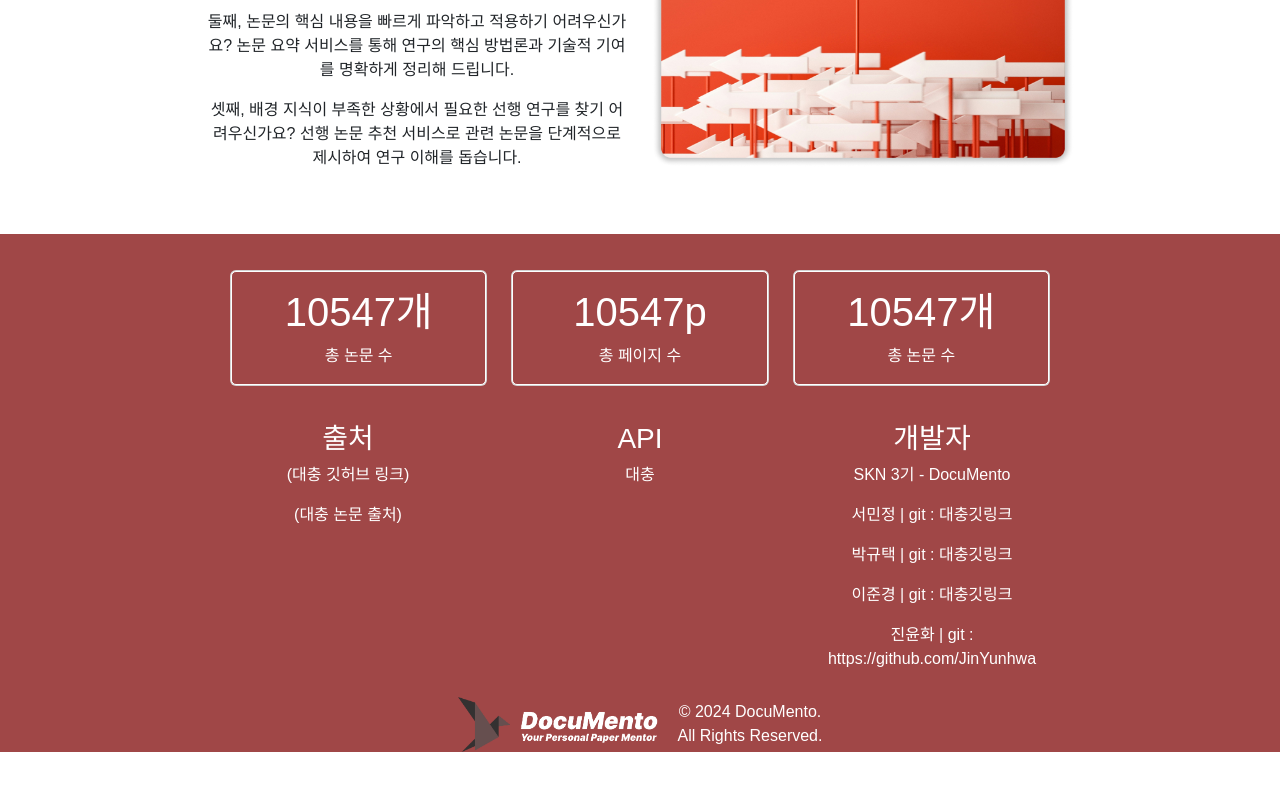
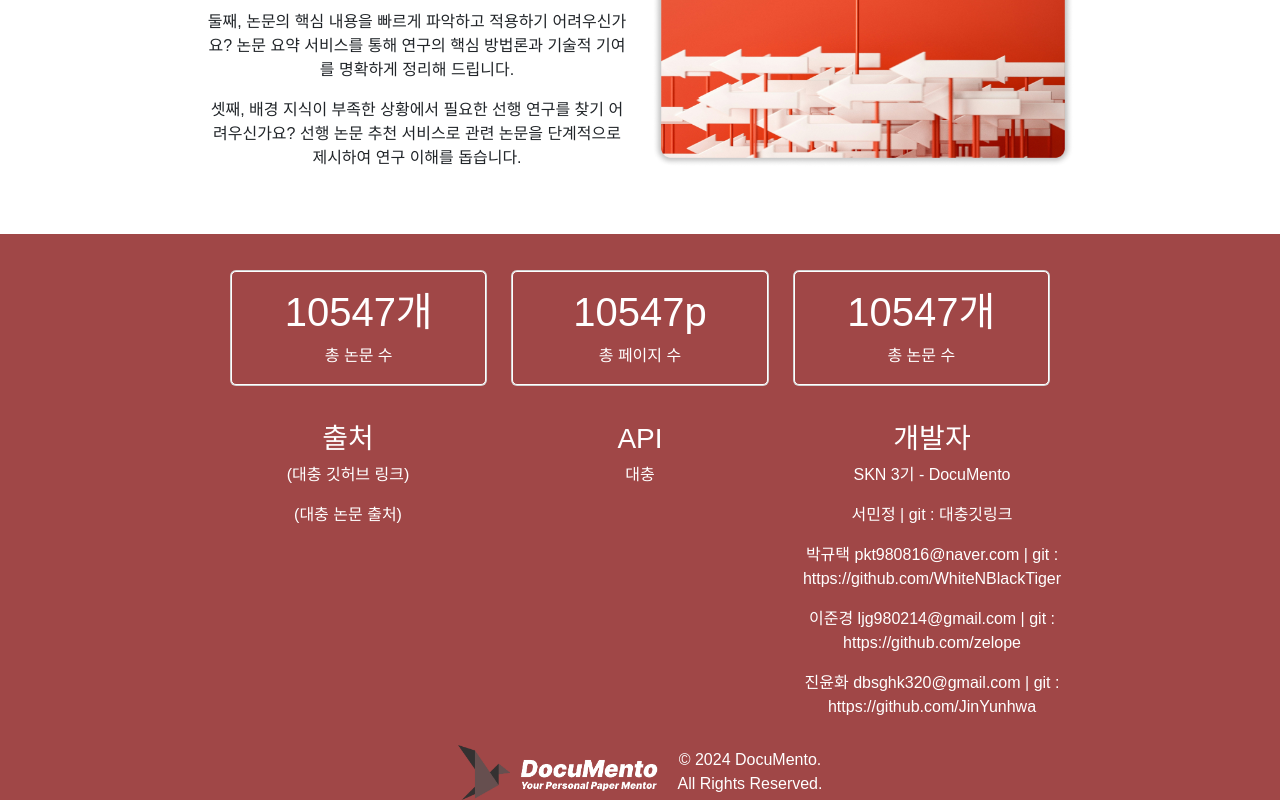
Before and after one commit to SKNETWORKS-FAMILY-AICAMP/SKN03-FINAL-1Team, a Vue app in the folder frontend/: page / in a window 1280 px wide. Shown: the part 1184-1984 px from the top of the page. Before the commit the page ends 1936 px from the top, so only its background shows below. Built offline with nearby package versions, Linux system fonts and the light colour scheme; no server answers.

Commit message:
test: PDF경로 테스트

```diff
--- a/frontend/src/components/home/HomeFooter.vue
+++ b/frontend/src/components/home/HomeFooter.vue
@@ -44,9 +44,9 @@
           <h3>개발자</h3>
           <p>SKN 3기 - DocuMento</p>
           <p>서민정 | git : 대충깃링크</p>
-          <p>박규택 | git : 대충깃링크</p>
-          <p>이준경 | git : 대충깃링크</p>
-          <p>진윤화 | git : https://github.com/JinYunhwa</p>
+          <p>박규택 pkt980816@naver.com | git : https://github.com/WhiteNBlackTiger</p>
+          <p>이준경 ljg980214@gmail.com | git : https://github.com/zelope</p>
+          <p>진윤화 dbsghk320@gmail.com | git : https://github.com/JinYunhwa</p>
         </div>
       </div>
       <div class="footer-info d-flex justify-content-center align-items-center">
--- a/frontend/src/views/PaperDetailView.vue
+++ b/frontend/src/views/PaperDetailView.vue
@@ -20,21 +20,9 @@ const togglePdfViewer = () => {
   showPdfViewer.value = !showPdfViewer.value
 }
 
-onMounted(async () => {
-  // 테스트를 위해 URL 고정
-  pdfUrl.value =
-    'https://documento-s3.s3.ap-northeast-2.amazonaws.com/papers/acl/2020/10.18653_v1_2020.acl-demos.10.pdf?X-Amz-Algorithm=AWS4-HMAC-SHA256&X-Amz-Credential=AKIASVLKB6UWYEEFQN7O%2F20241205%2Fap-northeast-2%2Fs3%2Faws4_request&X-Amz-Date=20241205T033211Z&X-Amz-Expires=3600&X-Amz-SignedHeaders=host&X-Amz-Signature=c62867591cfaf034c7c048f0f941c181265355ed31b5b4a9ac34241e976784a3'
-  fetchPdf(pdfUrl.value) // PDF 파일 가져오기 함수 호출
-
-  const paperId = route.params.id
-  const s3Path = route.query.paperS3Path
-  if (s3Path) {
-    paperS3Path.value = s3Path
-  }
-
-  if (paperId) {
+const fetchPaperDetails = async (paperId, s3Path) => {
   try {
-      const response = await axios.get(`/papers/${paperId}`, {
+    const response = await axios.get(`/papers/select/${paperId}`, {
       headers: {
         Authorization: `Bearer ${accessToken}`, // Authorization 헤더에 토큰 포함
       },
@@ -46,13 +34,9 @@ onMounted(async () => {
   } catch (error) {
     console.error('Error fetching paper details:', error)
   }
-  } else {
-    console.error('paperId가 유효하지 않습니다.')
 }
 
-  // paperDoi 쿼리 파라미터 읽기
-  const paperDoi = route.query.paperDoi
-  if (paperDoi) {
+const fetchPriorPapers = async (paperDoi) => {
   try {
     const priorResponse = await axios.get('/papers/priorpapers/', {
       params: { paperDoi },
@@ -78,10 +62,7 @@ onMounted(async () => {
   } catch (error) {
     console.error('Error fetching prior papers:', error)
   }
-  } else {
-    console.warn('paperDoi 쿼리 파라미터가 없습니다.')
 }
-})
 
 const fetchPdf = async (url) => {
   try {
@@ -92,6 +73,27 @@ const fetchPdf = async (url) => {
     console.error('Error fetching PDF:', error)
   }
 }
+
+onMounted(async () => {
+  const paperId = route.params.id
+  const s3Path = route.query.paperS3Path
+  if (s3Path) {
+    paperS3Path.value = s3Path
+  }
+
+  if (paperId) {
+    await fetchPaperDetails(paperId, s3Path)
+  } else {
+    console.error('paperId가 유효하지 않습니다.')
+  }
+
+  const paperDoi = route.query.paperDoi
+  if (paperDoi) {
+    await fetchPriorPapers(paperDoi)
+  } else {
+    console.warn('paperDoi 쿼리 파라미터가 없습니다.')
+  }
+})
 </script>
 
 <template>
```
Lines whose indentation alone changed are shown as unchanged.
